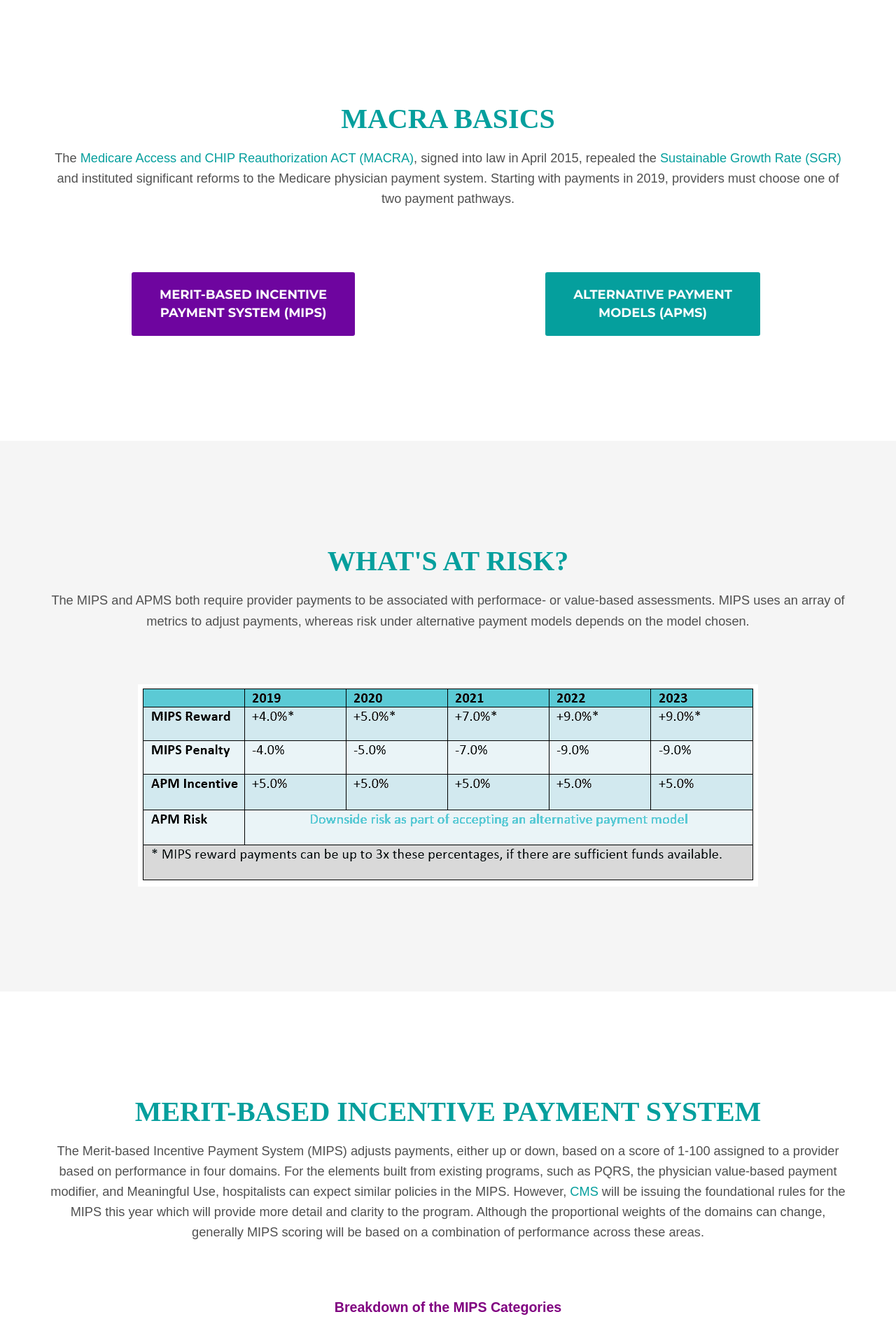
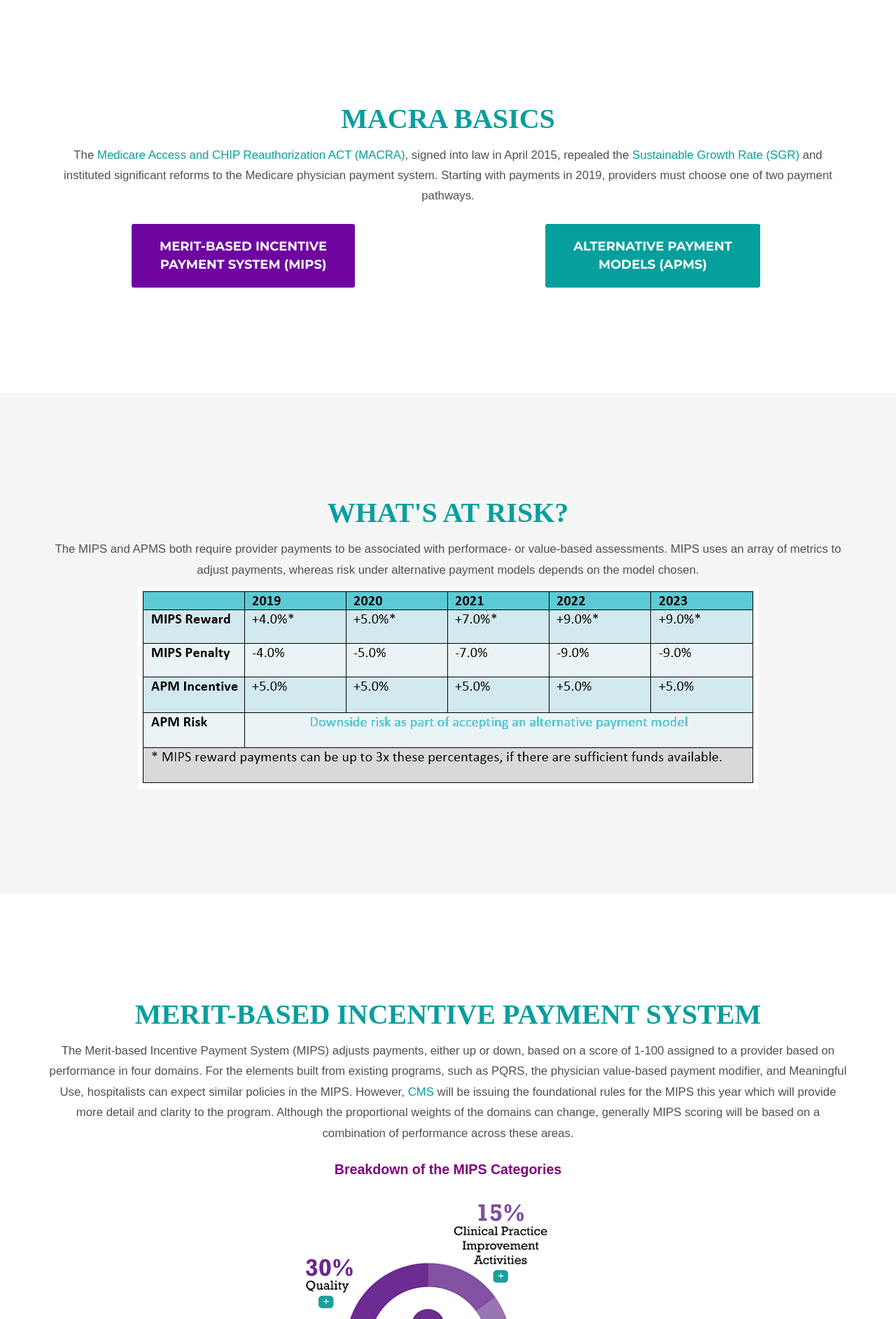
Before and after one commit to societyhospitalmedicine/macra, a PHP site: page / in a window 1280 px wide. Shown: the part 1026-2911 px from the top of the page at 70% size. Run offline with PHP 8.4, Linux system fonts and the light colour scheme; some libraries are stand-ins or nearby versions; some web fonts are replaced.

Commit message:
added content to footer and removed h3 tags

```diff
--- a/index.php
+++ b/index.php
@@ -137,9 +137,9 @@
             <div class="row">
                 <div class="col-lg-12 text-center section-body">
                     <h2 class="section-heading">macra basics</h2>
-                     <h3 class="section-subheading text-muted">The <a href="" data-toggle="modal" data-target="#medicare_chip"> Medicare Access and CHIP Reauthorization ACT (MACRA)</a>, signed into law in April 2015,
+                     <!-- class="section-subheading text-muted" for h3--><p  >The <a href="" data-toggle="modal" data-target="#medicare_chip"> Medicare Access and CHIP Reauthorization ACT (MACRA)</a>, signed into law in April 2015,
                      repealed the <a href="" data-toggle="modal" data-target="#sustainable_growth">Sustainable Growth Rate (SGR)</a> and instituted significant reforms to the Medicare physician payment system.
-                     Starting with payments in 2019, providers must choose one of two payment pathways.</h3>
+                     Starting with payments in 2019, providers must choose one of two payment pathways.</p>
                 </div>
             </div>
             <div class="row">
@@ -159,10 +159,10 @@
             <div class="row">
                 <div class="col-lg-12 text-center section-body">
                     <h2 class="section-heading">what's at risk?</h2>
-                    <h3 class="section-subheading text-muted">The MIPS and APMS both require provider payments to be associated with performace- or
+                  <!-- class="section-subheading text-muted"-->  <p >The MIPS and APMS both require provider payments to be associated with performace- or
                         value-based assessments. MIPS uses an array of metrics to adjust payments, whereas risk under alternative payment models depends
                         on the model chosen.
-                    </h3>
+                    </p>
                     <img src="./img/table1.gif" class="img-responsive" alt="Cinque Terre" style="margin: 0 auto;" usemap="#Map2" border="0" />
                     <map name="Map2">
                       <area shape="rect" data-toggle="modal" data-target="#table1" coords="202,182,811,215" href="#">
@@ -177,10 +177,10 @@
             <div class="row">
                 <div class="col-lg-12 text-center section-body">
                     <h2 class="section-heading">merit-based incentive payment system</h2>
-                    <h3 class="section-subheading text-muted">The Merit-based Incentive Payment System (MIPS) adjusts payments, either up or down, based on a score of 1-100 assigned to a provider based on performance in four domains.
+                  <!-- class="section-subheading text-muted"-->  <p >The Merit-based Incentive Payment System (MIPS) adjusts payments, either up or down, based on a score of 1-100 assigned to a provider based on performance in four domains.
                     For the elements built from existing programs, such as PQRS, the physician value-based payment modifier, and Meaningful Use, hospitalists can expect similar policies in the MIPS. However, <a href="" data-toggle="modal" data-target="#cms">CMS</a> will be issuing the
                     foundational rules for the MIPS this year which will provide more detail and clarity to the program. Although the proportional weights of the domains can change, generally MIPS scoring will be based on a combination of
-                    performance across these areas.</h3>
+                    performance across these areas.</p>
                     <p style="margin-top:20px;font-size:1.4em;"><strong style="color:purple">Breakdown of the MIPS Categories</strong></p>
                     <img class="img-responsive img-centered" src="img/piechart.png" usemap="#Map" border="0" >
                     <map name="Map">
@@ -406,7 +406,9 @@
                 </div>
                 <div class="col-lg-8 col-md-8 col-sm-8">
                     <div class="pull-left">
-                         <h4 style="margin-top:30px"> &copy; 2016 Society of Hospital Medicine (SHM). All Rights Reserved.</h2>
+                         <h4 style="margin-top:30px" class="pull-left"> &copy; 2016 Society of Hospital Medicine (SHM). All Rights Reserved.</h4>
+                         <h4 style="margin-top:20px;" class="pull-left"> <i class="fa fa-twitter-square fa-2 aria-hidden=" true""=""></i> Follow us on Twitter <a href="https://twitter.com/shmadvocacy" style="color: rgb(60, 225, 223)">@SHMadvocacy</a></h4>
+                         <h4 style="margin-top:20px;" class="pull-left"> <i class="fa fa-envelope fa-2 aria-hidden=" true""=""></i> Email <a href="mailto:advocacy@hospitalmedicine.org?subject=MACRA%20Website" style="color: rgb(60, 225, 223)">SHM Advocacy</a> staff for questions or more information. </h4>
                     </div>
                 </div>
                 <!--<div class="col-lg-4 col-md-4 col-sm-4">-->
```
